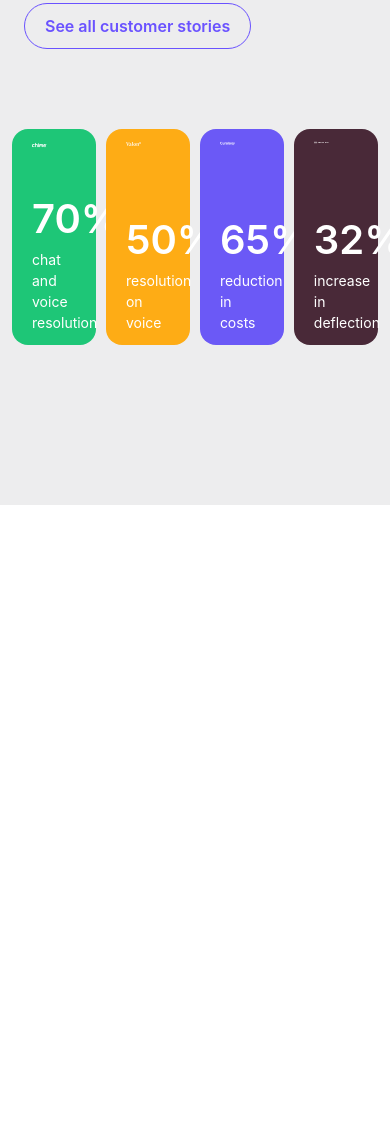
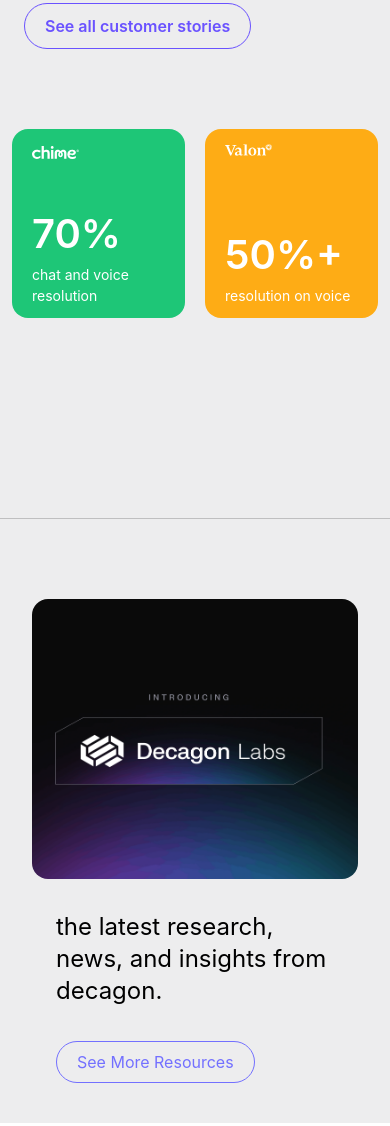
Before and after one commit to ali-mirzaei-dev/Decagon-Website, a website: page index.html in a window 390 px wide. Shown: the part 9453-10579 px from the top of the page. Drawn offline with Linux system fonts and the light colour scheme; files whose address does not match are found by name.

Commit message:
Add section 9

```diff
--- a/index.html
+++ b/index.html
@@ -507,8 +507,8 @@
         </section>
 
         <!--==================#2-6 INSTANT ==================-->
-        <section class="w-full flex flex-wrap justify-start pt-10 mt-30  border-t border-[#8080806c] max-w-266 mx-auto px-3 gap-x-5 *:w-full">
-            <span class="w-fit! mb-6 flex items-center text-[14px] gap-2.5 bg-[#d1d0d0] rounded-full py-1.5 px-5"><i class="icon">ﵺ</i>See what’s possible</span>
+        <section class="w-full flex flex-wrap justify-start pt-10 mt-30 border-t border-[#8080806c] max-w-266 mx-auto px-3 gap-x-5 *:w-full">
+            <span class="w-fit! mb-6 flex items-center text-[14px] gap-2.5 bg-[#d1d0d0] rounded-full py-1.5 px-5"><i class="icon">ﵺ</i>See what's possible</span>
 
             <!--=======#2-6-1 POWERING AND BUTTONS =======-->
             <div class="max-w-266 flex flex-wrap justify-between gap-5 px-3">
@@ -517,34 +517,41 @@
                     <p class="text-[clamp(15px,1.2vw,18px)]">See how leading brands go beyond traditional support with an AI concierge that delivers trusted, personalized experiences across the entire customer lifecycle.</p>
                 </div>
                 <div class="flex flex-col mb-20 md:mb-0 md:translate-y-8">
-                    <a class="border border-[#6a52ff] rounded-full py-2.5 px-5 font-semibold text-[#6a52ff] hover:shadow-md duration-500 hover:-translate-y-0.5" href="">See all customer stories</a>
+                    <a class="border border-[#6a52ff] rounded-full py-2.5 px-5 font-semibold text-[#6a52ff] hover:shadow-md duration-500 hover:-translate-y-0.5 w-fit" href="">See all customer stories</a>
                 </div>
             </div>
 
             <!--=======#2-6-2 BRANDS =======-->
-            <div class="flex justify-between pb-40 *:gap-10 *:w-23/100 *:rounded-2xl *:px-5 *:py-3 ">
-                <div class="flex flex-col justify-between bg-[#1ec677]">
+            <div class="grid grid-cols-2 lg:flex lg:justify-between gap-5 pb-20">
+                <!-- Card 1: Chime - visible on all breakpoints -->
+                <div class="flex flex-col justify-between gap-10 rounded-2xl px-5 py-3 lg:w-23/100 bg-[#1ec677]">
                     <img class="w-35/100 object-cover" src="assets/Images/6a68ccd5501ccb3ce268a6ec_Company=Chime, Variant=White.svg" alt="">
                     <div class="text-white flex flex-col">
                         <span class="text-[40px] font-semibold">70%</span>
                         <span class="text-[14px]">chat and voice resolution</span>
                     </div>
                 </div>
-                <div class="flex flex-col justify-between bg-[#feac15]">
+
+                <!-- Card 2: Valon - visible on all breakpoints -->
+                <div class="flex flex-col justify-between gap-10 rounded-2xl px-5 py-3 lg:w-23/100 bg-[#feac15]">
                     <img class="w-35/100 object-cover" src="assets/Images/6a68ccae950519db0edb5fda_Company=Valon, Variant=White.svg" alt="">
                     <div class="text-white flex flex-col">
                         <span class="text-[40px] font-semibold">50%+</span>
-                        <span class="text-[14px]">resolution on voice </span>
+                        <span class="text-[14px]">resolution on voice</span>
                     </div>
                 </div>
-                <div class="flex flex-col justify-between bg-[#6b59f6]">
+
+                <!-- Card 3: Curology - HIDDEN before lg -->
+                <div class="hidden lg:flex flex-col justify-between gap-10 rounded-2xl px-5 py-3 lg:w-23/100 bg-[#6b59f6]">
                     <img class="w-35/100 object-cover" src="assets/Images/6a68cd26d33461f22c9af10e_Company=Curology, Variant=White.svg" alt="">
                     <div class="text-white flex flex-col">
                         <span class="text-[40px] font-semibold">65%</span>
                         <span class="text-[14px]">reduction in costs</span>
                     </div>
                 </div>
-                <div class="flex flex-col justify-between bg-[#492938]">
+
+                <!-- Card 4: Rippling - HIDDEN before lg -->
+                <div class="hidden lg:flex flex-col justify-between gap-10 rounded-2xl px-5 py-3 lg:w-23/100 bg-[#492938]">
                     <img class="w-35/100 object-cover" src="assets/Images/6a68cd1911b94b5ed3b4eca6_Company=Rippling, Variant=White.svg" alt="">
                     <div class="text-white flex flex-col">
                         <span class="text-[40px] font-semibold">32%</span>
@@ -552,7 +559,24 @@
                     </div>
                 </div>
             </div>
+        </section>
 
+        <!--==================#2-7 DECAGON LABS ==================-->
+        <section class="w-full flex flex-wrap justify-start pt-10 mt-30 border-t border-[#8080806c] max-w-266 mx-auto px-3 gap-x-5 *:w-full">
+
+            <div class="flex flex-col md:flex-row py-10 md:py-25 px-5 rounded-2xl justify-between gap-8 md:gap-5">
+
+                <!-- left: image -->
+                <div class="w-full md:w-45/100">
+                    <img class="w-full h-70 md:h-112.5 object-cover rounded-2xl" src="assets/Images/decagon labs.webp" alt="">
+                </div>
+
+                <!-- right: content -->
+                <div class="w-full md:w-45/100 flex flex-wrap content-center *:w-full gap-3.5  px-6 md:px-0">
+                    <h5 class="text-2xl md:text-3xl">the latest research, news, and insights from decagon.</h5>
+                    <a class="rounded-full mt-5 py-2 px-5 flex w-fit! border capitalize duration-400 hover:scale-102 text-[#7370ff] border-[#7370ff]" href="">see more resources</a>
+                </div>
+            </div>
         </section>
     </main>
 
```
Also changed, not shown: assets/Images/decagon labs.webp (renamed from assets/Images/69e90544b13306ea4f34c77c_image-introducing-decagon-labs.webp), assets/StyleSheet/output.css.
